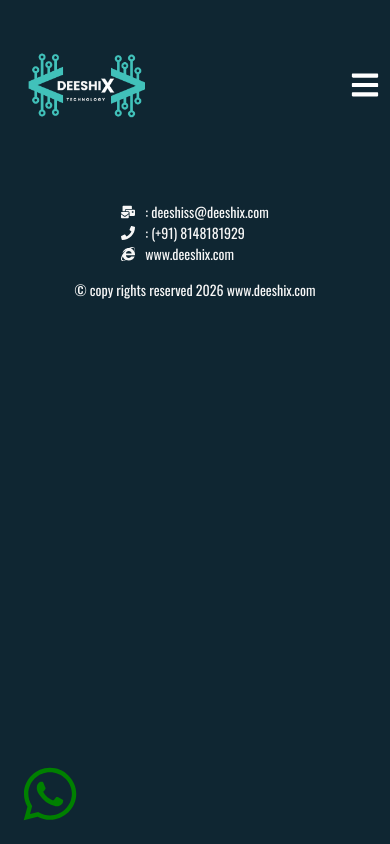
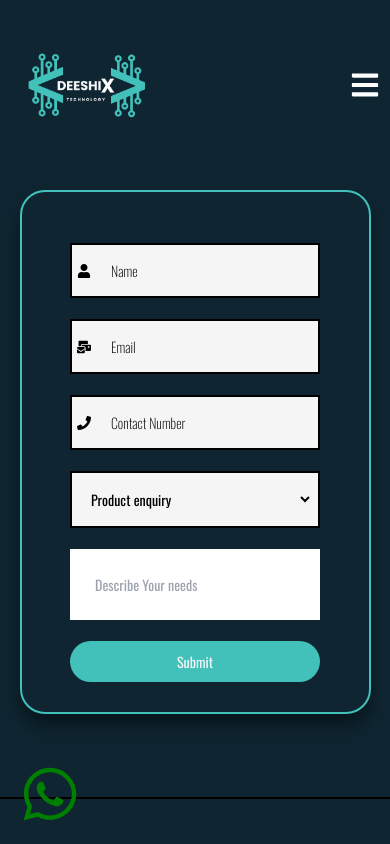
Before and after one commit to deeshithan90/deeshix, a React (Create React App) app in the folder frontend/: page /Request in a window 390 px wide. Shown: the top 844 px of the page. Built offline with nearby package versions, Linux system fonts and the light colour scheme.

Commit message:
deeshix complete website

```diff
--- a/frontend/src/App.js
+++ b/frontend/src/App.js
@@ -13,6 +13,7 @@ import MobileApp from './pages/MobileApp';
 import Ecommmerce from './pages/E-commerce';
 import Contact from './pages/Contact';
 import Whatsapp from './components/Whatsapp';
+import Requests from './pages/Request';
 function App() {
   const [se,sett] = useState(false)
   return (
@@ -46,6 +47,7 @@ function App() {
                <Route path='/mobile-development' element={<MobileApp/>}/>
                <Route path='/ecommerce' element={<Ecommmerce/>}/>
                <Route path='/contact' element={<Contact/>}/>
+               <Route path='/Request' element={<Requests/>}/>
            </Routes>
 <Footer/>
        </BrowserRouter>
--- a/frontend/src/components/Navbar.js
+++ b/frontend/src/components/Navbar.js
@@ -226,7 +226,7 @@ const [formData, setFormData] = useState({
             <br/>
             <p onClick={()=> setuis7(true)}>Services</p>
             {uis7 ? <div className='bg'> <Link to={"/Web-devlopement"} onClick={()=> window.speechSynthesis.cancel()}>
-                  <p onClick={()=> setuisf(false)}>Web development</p>
+                  <p onClick={()=> setuisf  (false)}>Web development</p>
                </Link>
                <br/>
                <Link to={"/mobile-development"} onClick={()=> window.speechSynthesis.cancel()}>
--- a/frontend/src/index.css
+++ b/frontend/src/index.css
@@ -461,6 +461,13 @@ html {
 .about p{
   width: 700px;
 }
+.op{
+  margin-top: 190px;
+  display: flex;
+  align-items: center;
+  justify-content: space-around;
+  padding: 30px;
+}
 /* ========================= */
 /* TABLET (max-width: 992px) */
 /* ========================= */
@@ -560,6 +567,18 @@ html {
   justify-content: center;
   color: #0F2632;
   }
+  .input{
+    background-color: #0F2632;
+    padding: 30px;
+    box-shadow: rgba(0, 0, 0, 0.25) 0px 14px 28px, rgba(0, 0, 0, 0.22) 0px 10px 10px;
+    border-radius: 25px;
+    padding: 30px;
+    display: flex;
+    align-items: center;
+    justify-content: center;
+    margin-top: 190px;
+    border: #41C1BA 2px solid;
+  }
   .sp{
     width: 550px;
   }
@@ -574,6 +593,9 @@ html {
 }
 .imh{
   display: none;
+}
+.op{
+   display: block;
 }
 .yu{
   display: block;
--- a/frontend/src/pages/Contact.js
+++ b/frontend/src/pages/Contact.js
@@ -20,7 +20,7 @@ const [sty,setsty] = useState(false)
   };
     return (
         <>
-        <div style={{ marginTop: 140, display: 'flex', alignItems: 'center', justifyContent: 'center', columnGap:50 }}>
+        <div className='op'>
             <div className="">
                 <img
                     src={robot}
@@ -30,9 +30,13 @@ const [sty,setsty] = useState(false)
                 <div>
                 </div>
             </div>
+            <br/>
+            <br/>
             <button onClick={speak} style={{ width: 100, backgroundColor: '#41C1BA', padding: 10, borderRadius: 15, border: 'none' }}>
                 contact us
             </button>
+            <br/>
+            <br/>
             <div  style={{ width: 320, height: 320, border: '#41C1BA 2px solid' }}>
                 <br/>
                 <br/>
--- a/frontend/src/pages/Request.js
+++ b/frontend/src/pages/Request.js
@@ -1,11 +1,92 @@
 import React from 'react'
+import { useState } from 'react'
+import { Link } from 'react-router-dom'
+import { FaAccusoft, FaBars, FaHome, FaLightbulb, FaMailBulk, FaPhone, FaUser } from 'react-icons/fa'
+import {FaXmark} from 'react-icons/fa6'
+import {toast} from 'react-hot-toast'
 
-const Request = () => {
+const Requests = () => {
+  const [formData, setFormData] = useState({
+    name: "",
+    email: "",
+    contact: "",
+    productEnquiry: "",
+    describe: ""
+  });
+
+
+    const handleChange = (e) => {
+      setFormData({
+        ...formData,
+        [e.target.name]: e.target.value
+      });
+    };
+
+    const handleSubmit = async (e) => {
+      e.preventDefault();
+
+      try {
+        const response = await fetch("/api/book", {
+          method: "POST",
+          headers: {
+            "Content-Type": "application/json"
+          },
+          body: JSON.stringify(formData)
+        });
+
+        const data = await response.json();
+        console.log(data);
+
+        if (data.success) {
+          toast.success('SucessFully create a project')
+        } else {
+          toast.error(data.message);
+        }
+      } catch (error) {
+        console.error("Error:", error);
+      }
+    };
+
   return (
-    <div>
-
+    <div className='input'>
+       <form onSubmit={handleSubmit}>
+       <br/>
+         <div className='ju'>
+           <FaUser/>
+           <input name="name" placeholder="Name" onChange={handleChange} />
+         </div>
+       <br/>
+         <div className='ju'>
+           <FaMailBulk/>
+           <input name="email" type="email" placeholder="Email" onChange={handleChange} />
+         </div>
+       <br/>
+         <div className='ju'>
+           <FaPhone/>
+           <input name="contact" placeholder="Contact Number" onChange={handleChange} />
+         </div>
+       <br/>
+         <div className='ju'>
+           <select name="productEnquiry" onChange={handleChange}>
+             <option value="">Product enquiry</option>
+             <option value="Web development">Web development</option>
+             <option value="Redesign Website">Redesign Website</option>
+             <option value="E-commerce">E-commerce</option>
+           </select>
+         </div>
+       <br/>
+         <input
+           name="describe"
+           placeholder="Describe Your needs"
+           onChange={handleChange}
+           style={{ width:250, padding:25 }}
+         />
+       <br/>
+       <br/>
+         <button type="submit" className='btns'>Submit</button>
+       </form>
     </div>
   )
 }
 
-export default Request
+export default Requests
```
Also changed, not shown: frontend/src/images/mern.jpg (added).
